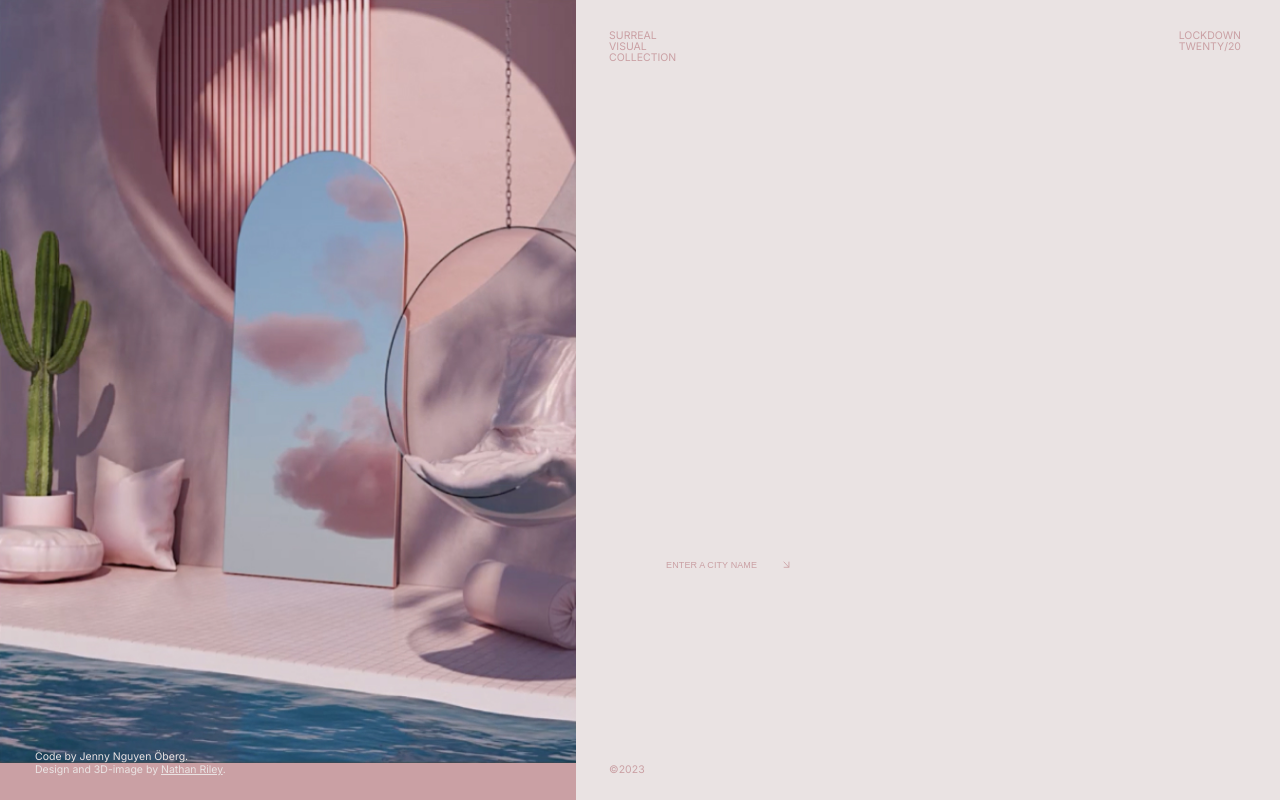
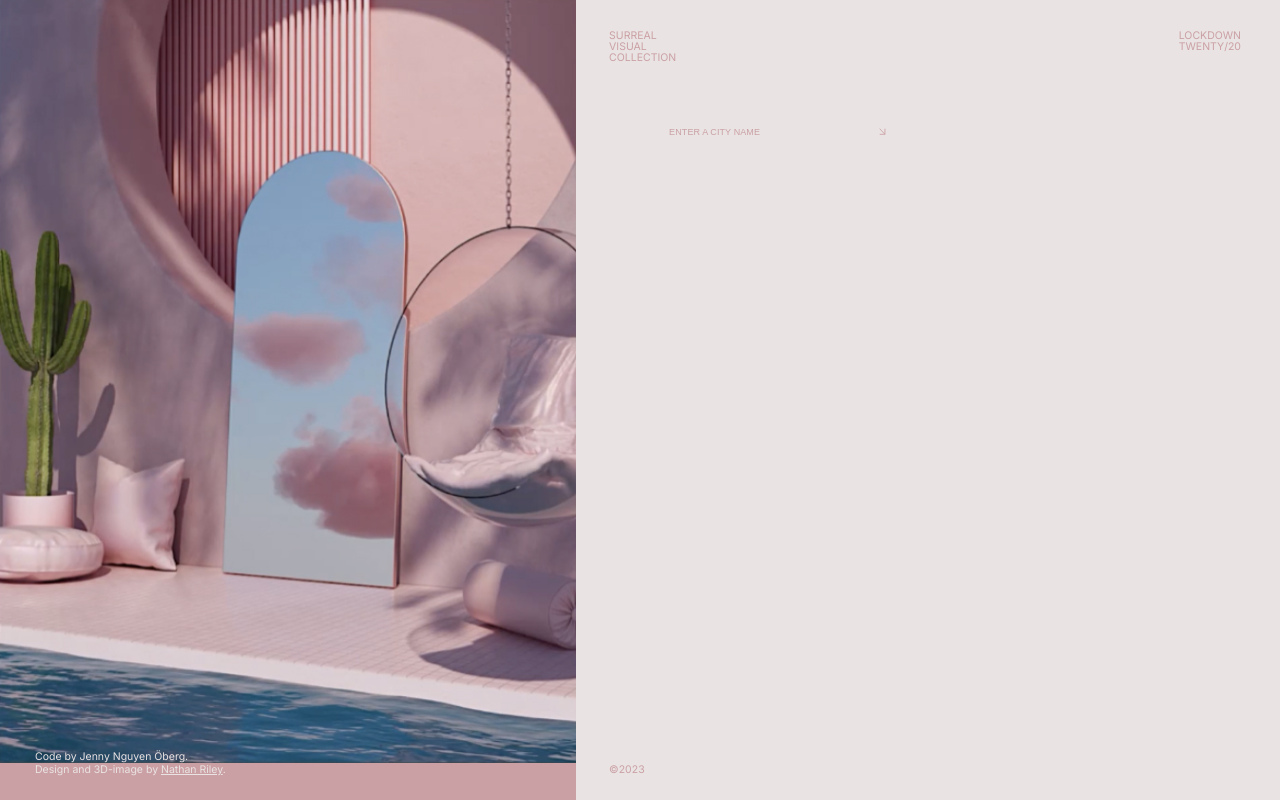
Before and after one commit to jennynguyenoberg/assignment4-javascript-frameworks, a React (Vite) app: page / in a window 1280 px wide. Built offline with nearby package versions, Linux system fonts and the light colour scheme.

Commit message:
move seachbar up, fix line-height on columns

```diff
--- a/src/App.css
+++ b/src/App.css
@@ -102,8 +102,8 @@ svg {
 
 .weather-icon {
   position: absolute;
-  bottom: 16px;
-  right: 35px;
+  bottom: -78px;
+  right: 36px;
 }
 
 /* ------ Searchbar ------*/
@@ -115,6 +115,9 @@ svg {
   outline: none;
   border: none;
   text-transform: uppercase;
+  position: relative;
+  padding-left: 93px;
+  padding-top: 80px;
 }
 
 .column6 input,
@@ -140,7 +143,7 @@ svg {
 .subhead {
   font-size: 44px;
   text-transform: uppercase;
-  margin-bottom: -20px;
+  margin-bottom: -30px;
 }
 
 .h1,
@@ -149,13 +152,19 @@ svg {
   font-size: 20.5rem;
   font-weight: lighter;
   line-height: 16.25rem;
+  margin-bottom: 80px;
+  padding-top: 3px;
+}
+
+.main {
+  padding-left: 90px;
+  padding-right: 60px;
+  margin-top: 35px;
+  position: absolute;
 }
 
 .row {
-  padding-left: 90px;
-  padding-right: 60px;
-  padding-top: 100px;
-  position: absolute;
+  padding-top: 10px;
 }
 
 .column2,
@@ -164,14 +173,14 @@ svg {
 .column5,
 .column6 {
   float: left;
-  margin-top: 393px;
+  /* margin-top: 393px; */
 }
 
 .column1 {
   float: left;
   width: 39%;
   padding-right: 60px;
-  margin-top: 420px;
+  /* margin-top: 420px; */
 }
 
 .column2 {
@@ -192,13 +201,14 @@ svg {
 
 .column6 {
   width: 100%;
+  margin-top: -30px;
 }
 
 .title {
   text-transform: uppercase;
   font-size: 9px;
   margin-bottom: 10px;
-  margin-top: 4px;
+  margin-top: 10px;
 }
 
 .paragraph {
--- a/src/App.jsx
+++ b/src/App.jsx
@@ -104,6 +104,7 @@ function App() {
                   </div>
                   <div className="row">
                     <div class="column1">
+                      <p className="title">summary</p>
                       <p className="paragraph">a conceptual image series reflecting on the simple experiences that we might miss during the period of lockdown.</p>
                     </div>
                     {apiData && (
```
